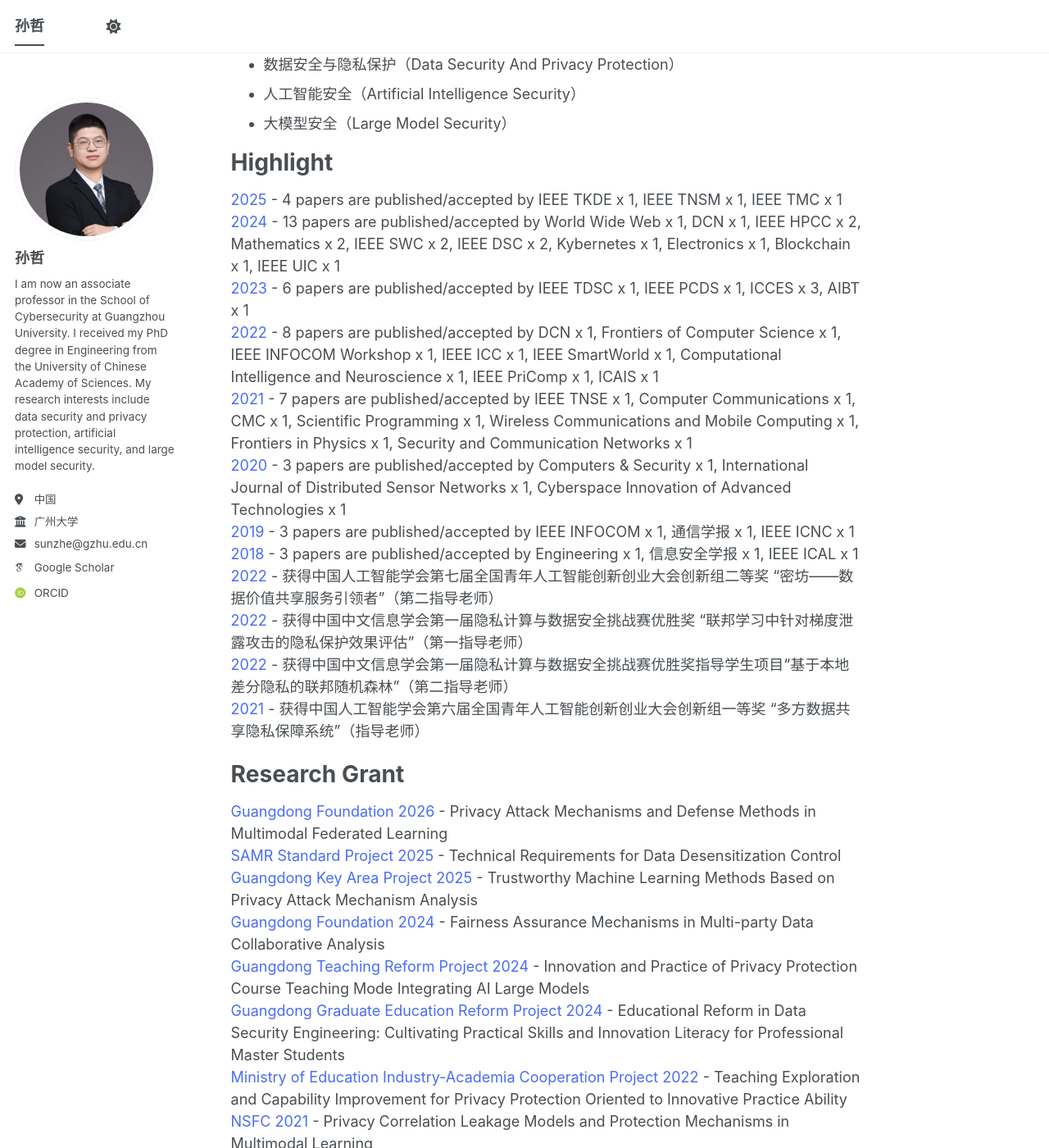
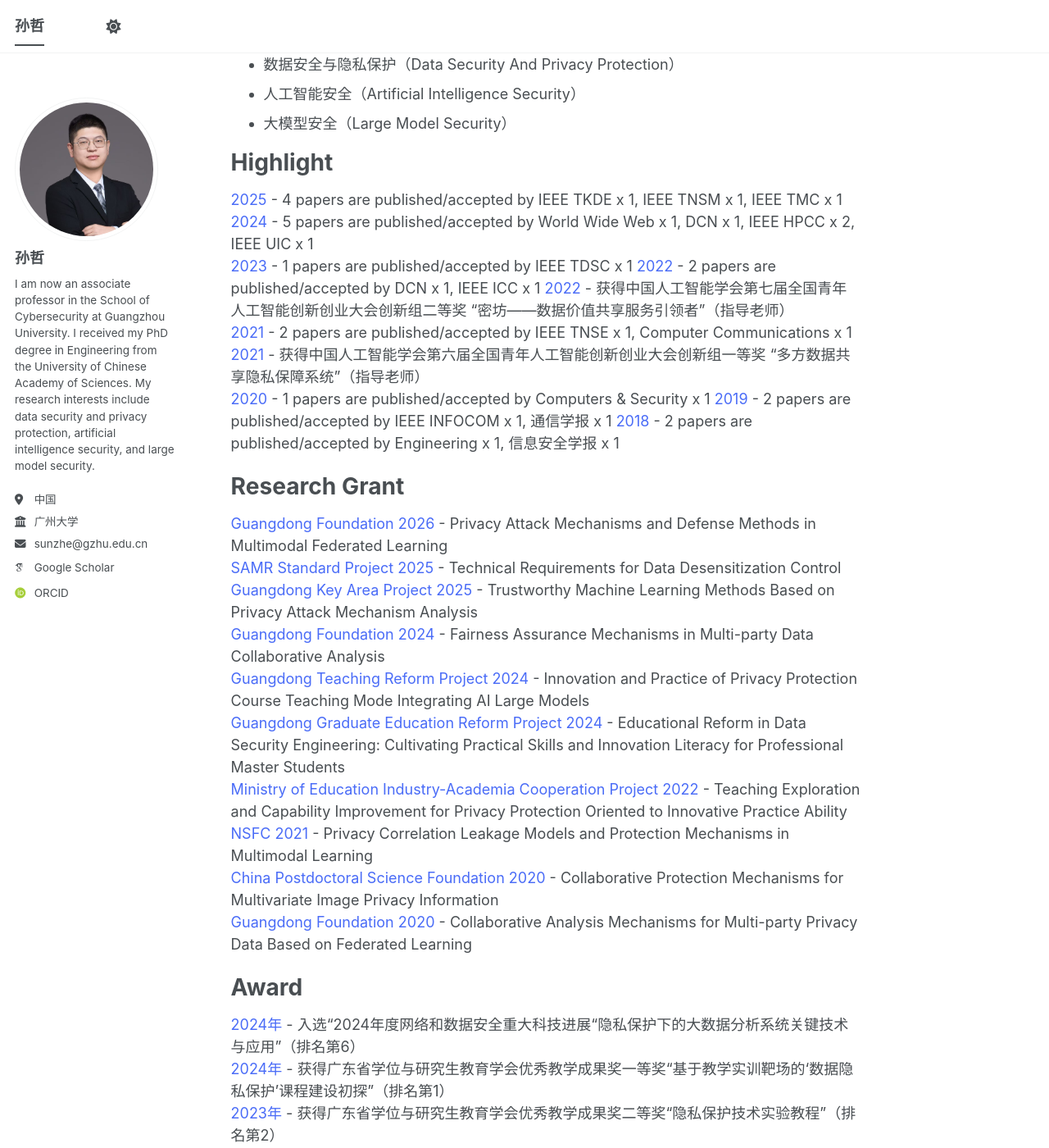
Before and after one commit to ZheSun208/ZheSun208.github.io, a Jekyll site: the page built from _pages/about.md, in a window 1280 px wide and 1400 px high, scrolled down 619 px. Shown: the whole window at 82% size. Built offline with Jekyll 4.4.1, drawn with Linux system fonts in a browser that asks for light colours; some web fonts are replaced; a script bundle is joined from its source files by our own code; library files that are not in the unit come from our copies; some of the changed text lies outside the part shown.

Commit message:
Update about.md

```diff
--- a/_pages/about.md
+++ b/_pages/about.md
@@ -1,13 +1,13 @@
 ---
 permalink: /
-title: "孙哲（广州大学）"
+title: "孙哲（广州大学 网络空间安全学院）"
 author_profile: true
 redirect_from:
   - /about/
   - /about.html
 ---
 
-孙哲，博士、副教授、硕士生导师、网络空间安全学院，广州大学（PhD, Associate Professor）
+孙哲，博士，副教授，硕士生导师（PhD, Associate Professor）
 
 Looking for Students
 ======
@@ -28,18 +28,15 @@
 Highlight
 ======
 <span style="color:#4a6cf7;">2025</span> - 4 papers are published/accepted by IEEE TKDE x 1, IEEE TNSM x 1, IEEE TMC x 1
-<span style="color:#4a6cf7;">2024</span> - 13 papers are published/accepted by World Wide Web x 1, DCN x 1, IEEE HPCC x 2, Mathematics x 2, IEEE SWC x 2, IEEE DSC x 2, Kybernetes x 1, Electronics x 1, Blockchain x 1, IEEE UIC x 1
-<span style="color:#4a6cf7;">2023</span> - 6 papers are published/accepted by IEEE TDSC x 1, IEEE PCDS x 1, ICCES x 3, AIBT x 1
-<span style="color:#4a6cf7;">2022</span> - 8 papers are published/accepted by DCN x 1, Frontiers of Computer Science x 1, IEEE INFOCOM Workshop x 1, IEEE ICC x 1, IEEE SmartWorld x 1, Computational Intelligence and Neuroscience x 1, IEEE PriComp x 1, ICAIS x 1
-<span style="color:#4a6cf7;">2021</span> - 7 papers are published/accepted by IEEE TNSE x 1, Computer Communications x 1, CMC x 1, Scientific Programming x 1, Wireless Communications and Mobile Computing x 1, Frontiers in Physics x 1, Security and Communication Networks x 1
-<span style="color:#4a6cf7;">2020</span> - 3 papers are published/accepted by Computers & Security x 1, International Journal of Distributed Sensor Networks x 1, Cyberspace Innovation of Advanced Technologies x 1
-<span style="color:#4a6cf7;">2019</span> - 3 papers are published/accepted by IEEE INFOCOM x 1, 通信学报 x 1, IEEE ICNC x 1
-<span style="color:#4a6cf7;">2018</span> - 3 papers are published/accepted by Engineering x 1, 信息安全学报 x 1, IEEE ICAL x 1
-<span style="color:#4a6cf7;">2022</span> - 获得中国人工智能学会第七届全国青年人工智能创新创业大会创新组二等奖 “密坊——数据价值共享服务引领者”（第二指导老师）
-<span style="color:#4a6cf7;">2022</span> - 获得中国中文信息学会第一届隐私计算与数据安全挑战赛优胜奖 “联邦学习中针对梯度泄露攻击的隐私保护效果评估”（第一指导老师）
-<span style="color:#4a6cf7;">2022</span> - 获得中国中文信息学会第一届隐私计算与数据安全挑战赛优胜奖指导学生项目“基于本地差分隐私的联邦随机森林”（第二指导老师）
+<span style="color:#4a6cf7;">2024</span> - 5 papers are published/accepted by World Wide Web x 1, DCN x 1, IEEE HPCC x 2, IEEE UIC x 1
+<span style="color:#4a6cf7;">2023</span> - 1 papers are published/accepted by IEEE TDSC x 1
+<span style="color:#4a6cf7;">2022</span> - 2 papers are published/accepted by DCN x 1, IEEE ICC x 1
+<span style="color:#4a6cf7;">2022</span> - 获得中国人工智能学会第七届全国青年人工智能创新创业大会创新组二等奖 “密坊——数据价值共享服务引领者”（指导老师）
+<span style="color:#4a6cf7;">2021</span> - 2 papers are published/accepted by IEEE TNSE x 1, Computer Communications x 1
 <span style="color:#4a6cf7;">2021</span> - 获得中国人工智能学会第六届全国青年人工智能创新创业大会创新组一等奖 “多方数据共享隐私保障系统”（指导老师）
-
+<span style="color:#4a6cf7;">2020</span> - 1 papers are published/accepted by Computers & Security x 1
+<span style="color:#4a6cf7;">2019</span> - 2 papers are published/accepted by IEEE INFOCOM x 1, 通信学报 x 1
+<span style="color:#4a6cf7;">2018</span> - 2 papers are published/accepted by Engineering x 1, 信息安全学报 x 1
 
 Research Grant
 ======
```
